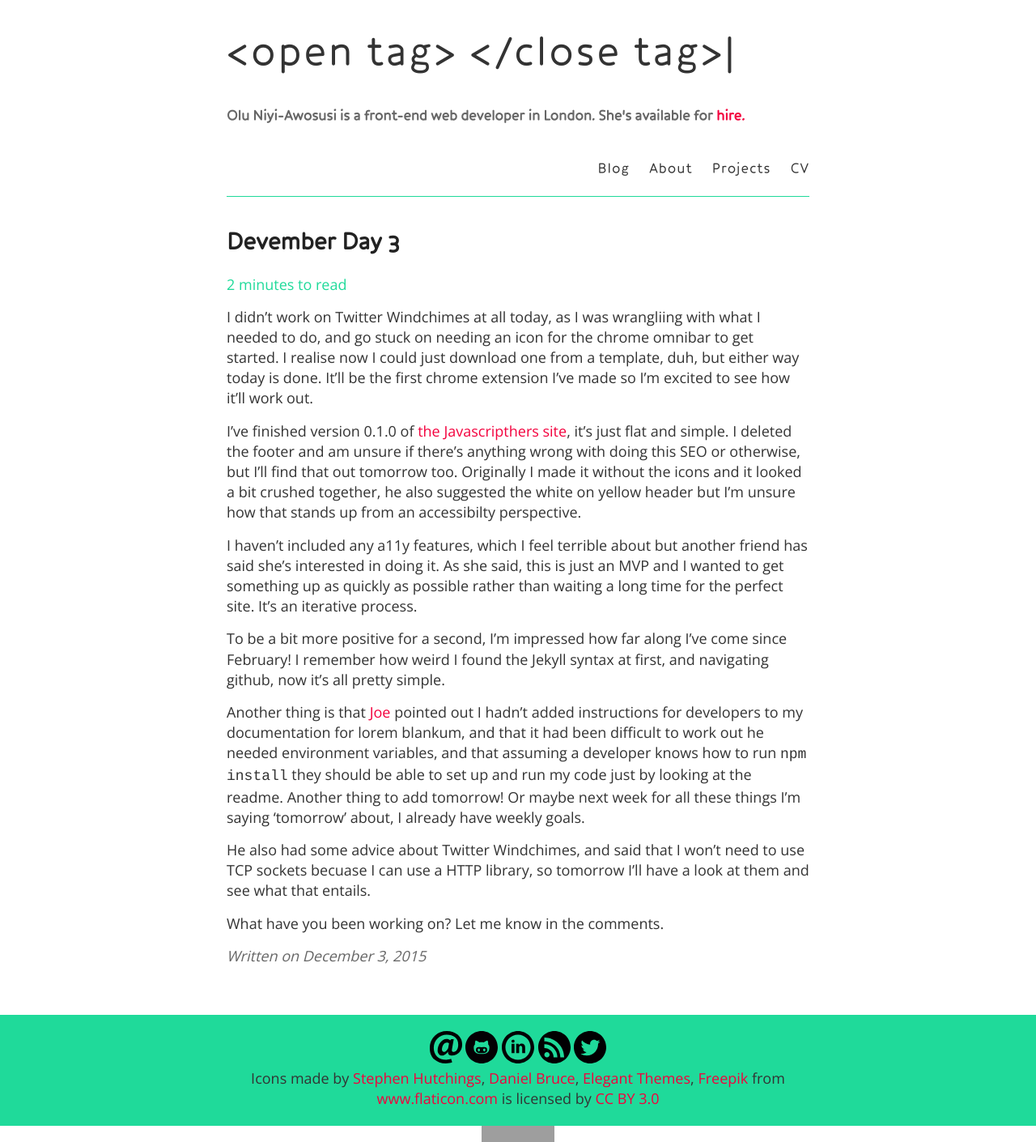
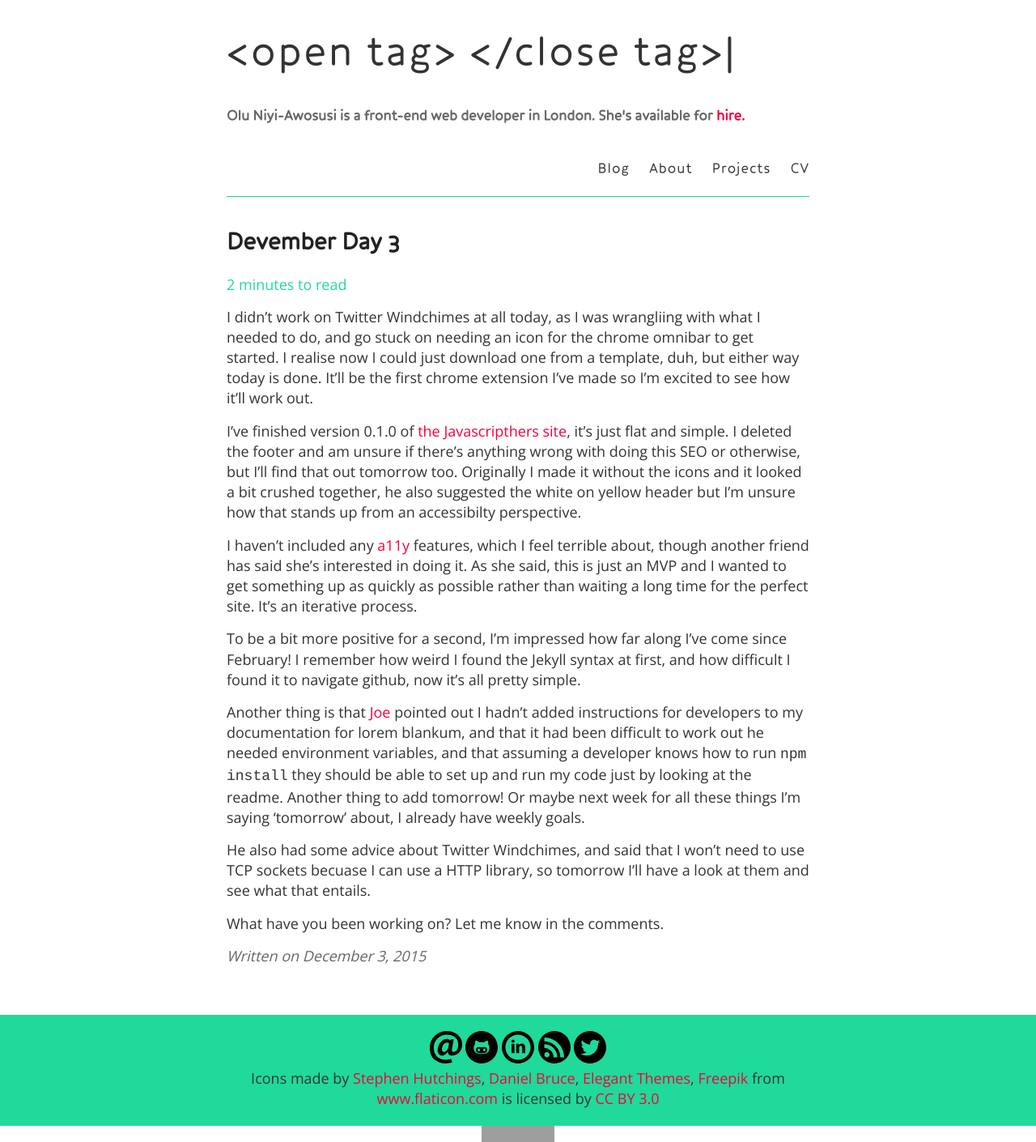
Before and after one commit to oluoluoxenfree/oluoluoxenfree.github.io, a Jekyll site: the page built from _posts/2015-12-03-devember-day-3.md, in a window 1280 px wide. Shown: the whole page at 81% size. Built offline with Jekyll 4.4.1, drawn with Linux system fonts in a browser that asks for light colours; nearby versions of some CDN libraries; Markdown is read by kramdown in place of the engine named in the settings; comment, search, counter and statistics services are not loaded; grey boxes are pictures that could not be loaded.

Commit message:
minor changes

```diff
--- a/_posts/2015-12-03-devember-day-3.md
+++ b/_posts/2015-12-03-devember-day-3.md
@@ -6,9 +6,9 @@ I didn't work on Twitter Windchimes at all today, as I was wrangliing with what
 
 I've finished version 0.1.0 of [the Javascripthers site](http://javascripthers.github.io/), it's just flat and simple. I deleted the footer and am unsure if there's anything wrong with doing this SEO or otherwise, but I'll find that out tomorrow too. Originally I made it without the icons and it looked a bit crushed together, he also suggested the white on yellow header but I'm unsure how that stands up from an accessibilty perspective.
 
-I haven't included any a11y features, which I feel terrible about but another friend has said she's interested in doing it. As she said, this is just an MVP and I wanted to get something up as quickly as possible rather than waiting a long time for the perfect site. It's an iterative process.
+I haven't included any [a11y](http://a11yproject.com/) features, which I feel terrible about, though another friend has said she's interested in doing it. As she said, this is just an MVP and I wanted to get something up as quickly as possible rather than waiting a long time for the perfect site. It's an iterative process.
 
-To be a bit more positive for a second, I'm impressed how far along I've come since February! I remember how weird I found the Jekyll syntax at first, and navigating github, now it's all pretty simple.
+To be a bit more positive for a second, I'm impressed how far along I've come since February! I remember how weird I found the Jekyll syntax at first, and how difficult I found it to navigate github, now it's all pretty simple.
 
 Another thing is that [Joe](veryjoe.com) pointed out I hadn't added instructions for developers to my documentation for lorem blankum, and that it had been difficult to work out he needed environment variables, and that assuming a developer knows how to run `npm install` they should be able to set up and run my code just by looking at the readme. Another thing to add tomorrow! Or maybe next week for all these things I'm saying 'tomorrow' about, I already have weekly goals.
 
```
